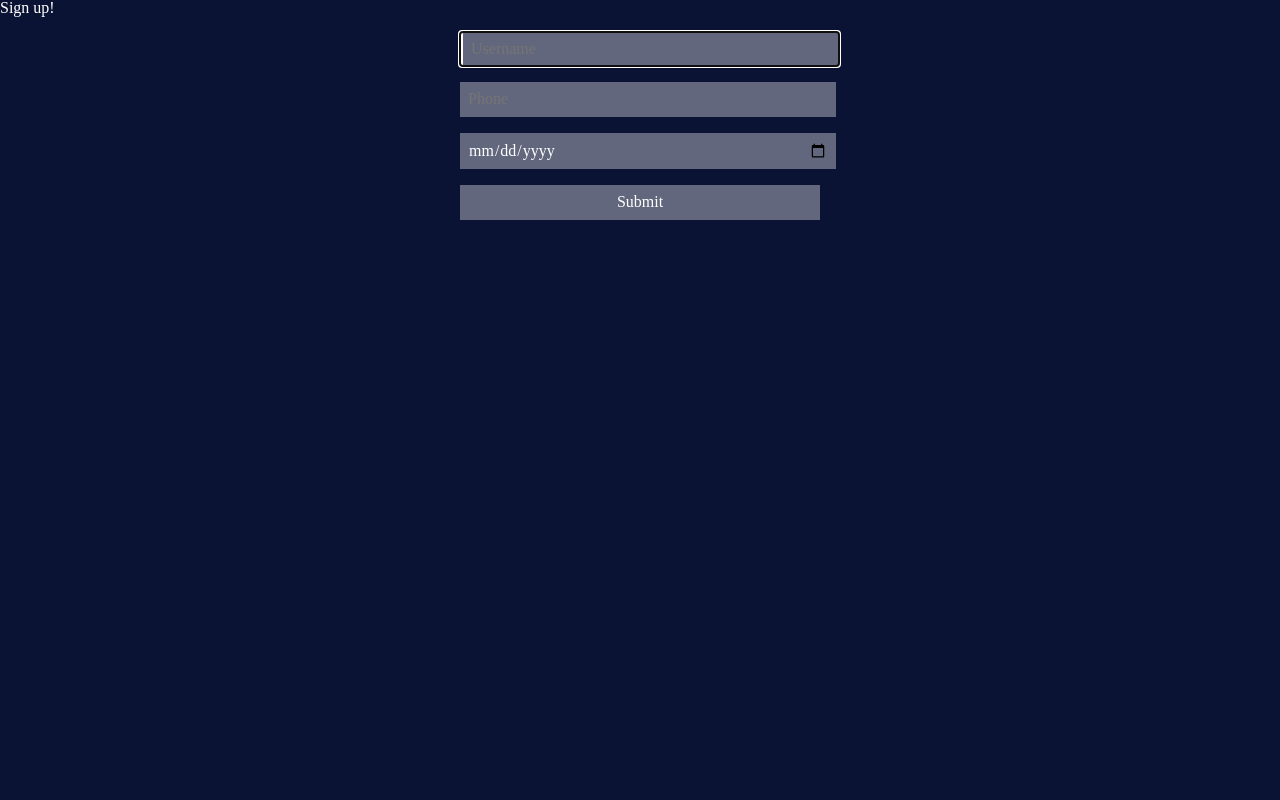
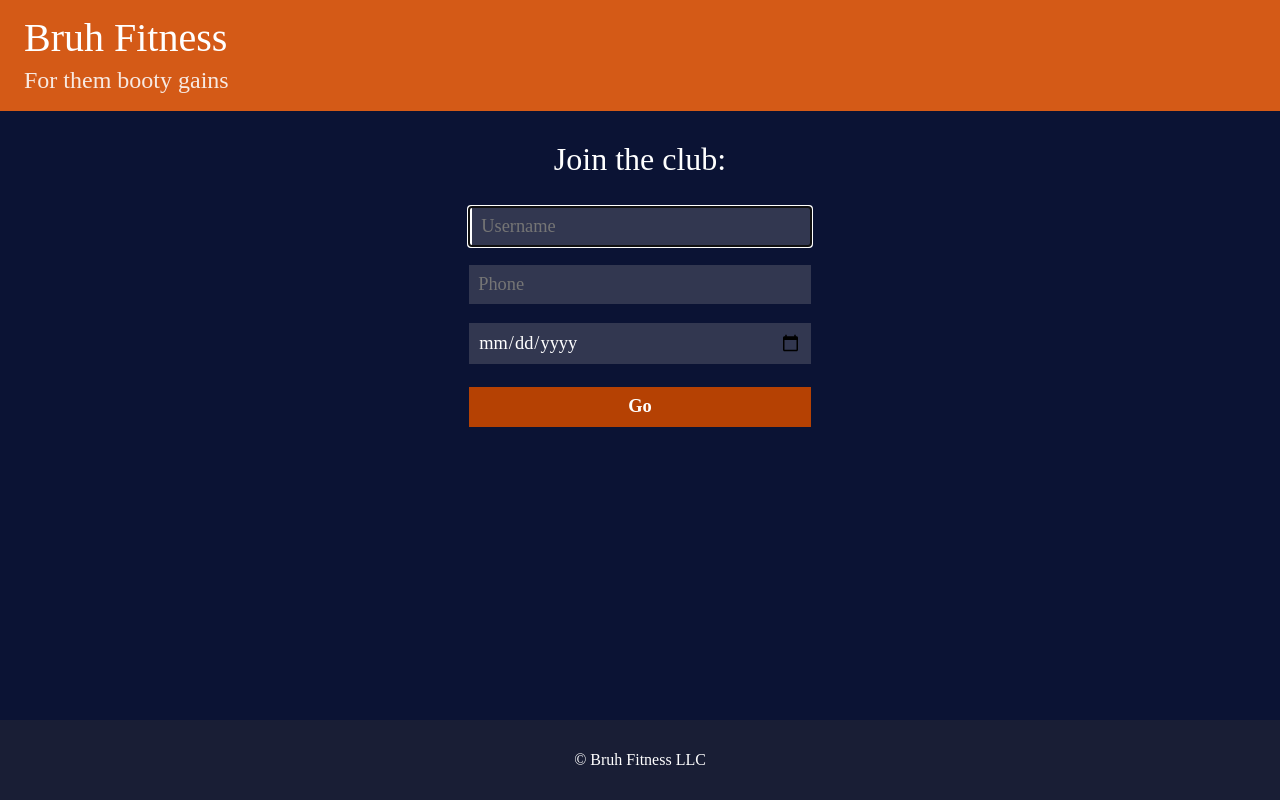
Before and after one commit to hci-and-web/lab2, a plain HTML site: page index.html in a window 1280 px wide. Drawn offline with Linux system fonts and the light colour scheme.

Commit message:
created footer and header

```diff
--- a/css/screen.css
+++ b/css/screen.css
@@ -1,25 +1,71 @@
+/*************/
+/** GENERAL **/
+/*************/
+
 body {
   background-color: #0b1334;
+  color:#ffffff;
+}
+
+header {
+  display: block;
+  box-sizing: border-box;
+  width: 100%;
+  margin: auto;
+  padding: 1.15em 1.5em;
+  background-color: #d45a17;
+  color: #ffffff;
+}
+
+#company_title {
+  font-size: 2.5em;
+  margin-bottom: .25em;
+}
+
+#tagline {
+  font-size: 1.5em;
+  color:#f7e9e2;
 }
 
 h1 {
-  display: block;
-  margin:auto;
-  color: #ffffff;
+  font-size: 2em;
+  text-align: center;
+  margin: 1em;
 }
 
-form {
+footer {
+  width: 100%;
+  height:5em;
+  position: absolute;
+  bottom: 0;
+  box-sizing: border-box;
+  padding: 2em;
+  background-color: #191e35;
+}
+
+footer p {
+  text-align: center;
+}
+
+/**********/
+/** FORM **/
+/**********/
+
+#form_section {
   width:360px;
   margin:auto;
 }
 
 input {
   display: block;
-  width: 100%;
+  box-sizing: border-box;
+  width: 95%;
+  margin:auto;
   margin-top: 1em;
   padding: .5em;
-  background-color: rgba(255, 255, 255, 0.358);
+  background-color: #323750;
   color: rgb(255, 255, 255);
+  font-size: 1.15em;
   border: none;
   border-radius: 0px 0px 5px 0x;
 }
@@ -27,3 +73,38 @@ input {
 input:focus {
   border-left: 3px solid rgb(255, 255, 255);
 }
+
+#submit_button {
+  margin-top: 1.25em;
+  background-color: #b54103;
+  font-weight: bold;
+}
+
+#submit_button:hover {
+  background-color: #bf5820;
+}
+
+::selection {
+  background-color: #8994c2;
+  color: #fff;
+}
+
+::-moz-selection {
+  background-color: #8994c2;
+  color: #fff;
+}
+
+::-o-selection {
+  background-color: #8994c2;
+  color: #fff;
+}
+
+::-ms-selection {
+  background-color: #8994c2;
+  color: #fff;
+}
+
+::-webkit-selection {
+  background-color: #8994c2;
+  color: #fff;
+}
--- a/index.html
+++ b/index.html
@@ -9,12 +9,24 @@
 </head>
 
 <body>
-  <h1>Sign up!</h1>
-  <form>
-    <input id="username_input" type="text" placeholder="Username" autofocus>
-    <input id="phone_input" type="tel" placeholder="Phone">
-    <input id="dob_input" type="date">
-    <input id="submit_button" type="button" value="Submit">
-  </form>
+  <header>
+    <p id="company_title">Bruh Fitness</p>
+    <p id="tagline">For them booty gains</p>
+  </header>
+
+  <section id="form_section">
+    <h1>Join the club:</h1>
+    <form>
+      <input id="username_input" type="text" placeholder="Username" autofocus>
+      <input id="phone_input" type="tel" placeholder="Phone">
+      <input id="dob_input" type="date">
+      <input id="submit_button" type="button" value="Go">
+    </form>
+  </section>
+
+  <footer>
+    <p>© Bruh Fitness LLC</p>
+  </footer>
+
 </body>
 </html>
```
